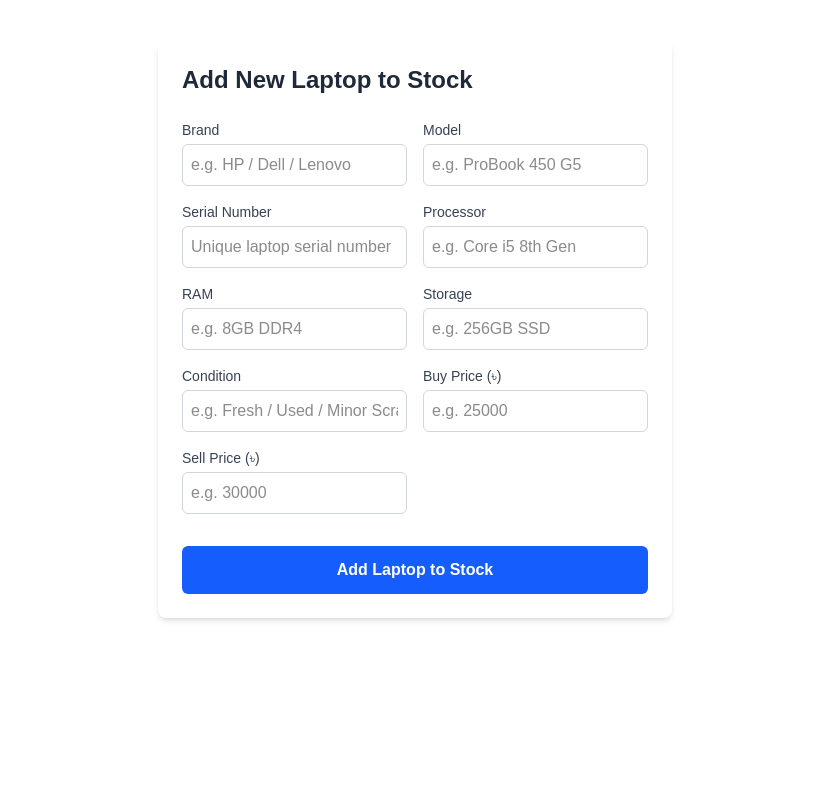
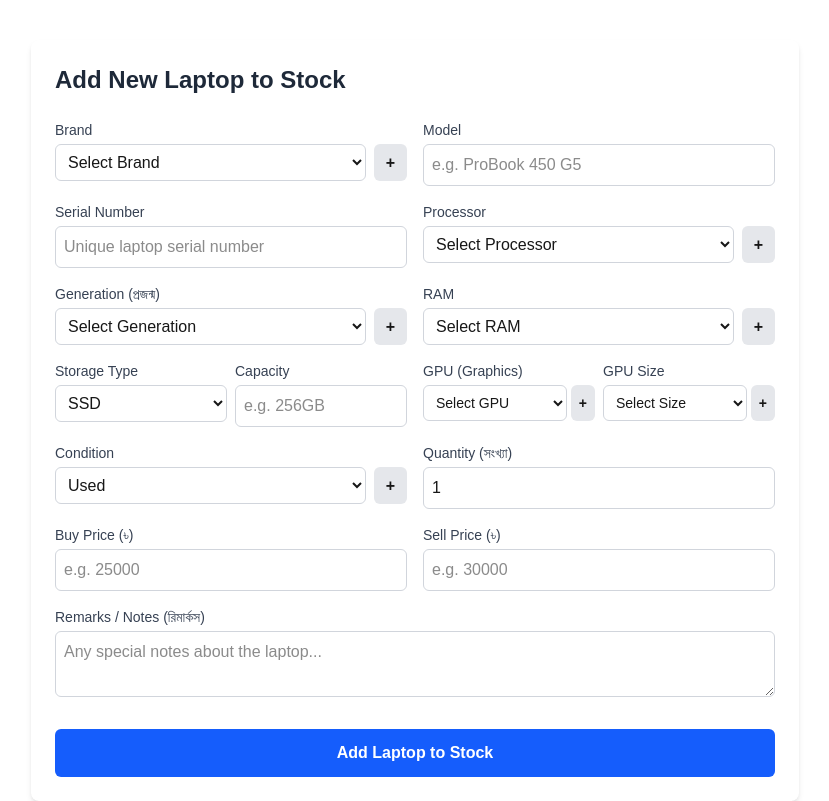
Before and after one commit to naimurbd85/laptop-erp, a Next.js app: page /inventory/new in a window 1280 px wide. Shown: the whole page, without its empty margins (225-1054 px from the left). Built offline with nearby package versions, Linux system fonts and the light colour scheme.

Commit message:
app/inventory/new/page.tsx

```diff
--- a/app/inventory/new/page.tsx
+++ b/app/inventory/new/page.tsx
@@ -8,22 +8,52 @@ export default function NewInventoryPage() {
   const [loading, setLoading] = useState(false)
   const [error, setError] = useState('')
 
+  // Dynamic Options States with Plus (+) support
+  const [brands, setBrands] = useState(['HP', 'Dell', 'Asus', 'Lenovo', 'Acer', 'Apple'])
+  const [processors, setProcessors] = useState(['Core i7', 'Core i5', 'Core i3', 'Celeron', 'Ryzen 7', 'Ryzen 5', 'Ryzen 3'])
+  const [generations, setGenerations] = useState(['4th Gen', '6th Gen', '7th Gen', '8th Gen', '10th Gen', '11th Gen', '12th Gen', '13th Gen'])
+  const [rams, setRams] = useState(['4 GB', '8 GB', '16 GB', '32 GB'])
+  const [gpuTypes, setGpuTypes] = useState(['Intel UHD', 'Intel Iris Xe', 'Nvidia MX150', 'Nvidia GTX 1650', 'Nvidia RTX 3050', 'AMD Radeon'])
+  const [gpuSizes, setGpuSizes] = useState(['128 MB', '2 GB', '4 GB', '6 GB', '8 GB'])
+  const [conditions, setConditions] = useState(['Used', 'Refurbished', 'New'])
+
+  const handleAddOption = (listName: string) => {
+    const newVal = prompt(`Enter new value:`)
+    if (!newVal || !newVal.trim()) return
+    const trimmed = newVal.trim()
+
+    if (listName === 'brand') setBrands(prev => [...prev, trimmed])
+    if (listName === 'processor') setProcessors(prev => [...prev, trimmed])
+    if (listName === 'generation') setGenerations(prev => [...prev, trimmed])
+    if (listName === 'ram') setRams(prev => [...prev, trimmed])
+    if (listName === 'gpuType') setGpuTypes(prev => [...prev, trimmed])
+    if (listName === 'gpuSize') setGpuSizes(prev => [...prev, trimmed])
+    if (listName === 'condition') setConditions(prev => [...prev, trimmed])
+  }
+
   const handleSubmit = async (e: React.FormEvent<HTMLFormElement>) => {
     e.preventDefault()
     setLoading(true)
     setError('')
 
-    const formData = new FormData(e.currentTarget)
+    const form = e.currentTarget
+    const formData = new FormData(form)
     const data = {
       brand: formData.get('brand'),
       model: formData.get('model'),
       serialNumber: formData.get('serialNumber'),
       processor: formData.get('processor'),
+      generation: formData.get('generation'),
       ram: formData.get('ram'),
-      storage: formData.get('storage'),
+      storageType: formData.get('storageType'),
+      storageCapacity: formData.get('storageCapacity'),
+      gpu: formData.get('gpu'),
+      gpuSize: formData.get('gpuSize'),
       condition: formData.get('condition'),
       buyPrice: parseFloat(formData.get('buyPrice') as string),
       sellPrice: parseFloat(formData.get('sellPrice') as string),
+      quantity: parseInt(formData.get('quantity') as string) || 1,
+      remarks: formData.get('remarks'),
     }
 
     try {
@@ -37,6 +67,7 @@ export default function NewInventoryPage() {
       if (!res.ok) throw new Error(result.error || 'Failed to save product')
 
       alert('Laptop added to stock successfully!')
+      form.reset()
       router.push('/inventory')
     } catch (err: any) {
       setError(err.message)
@@ -52,51 +83,141 @@ export default function NewInventoryPage() {
       {error && <div className="mb-4 p-3 bg-red-100 text-red-700 rounded">{error}</div>}
 
       <form onSubmit={handleSubmit} className="grid grid-cols-1 md:grid-cols-2 gap-4">
+        {/* Brand */}
         <div>
           <label className="block text-sm font-medium text-gray-700">Brand</label>
-          <input type="text" name="brand" required placeholder="e.g. HP / Dell / Lenovo" className="mt-1 block w-full p-2 border rounded-md border-gray-300" />
+          <div className="flex gap-2 mt-1">
+            <select name="brand" required className="block w-full p-2 border rounded-md border-gray-300">
+              <option value="">Select Brand</option>
+              {brands.map((b, i) => <option key={i} value={b}>{b}</option>)}
+            </select>
+            <button type="button" onClick={() => handleAddOption('brand')} className="bg-gray-200 px-3 rounded-md hover:bg-gray-300 font-bold">+</button>
+          </div>
         </div>
 
+        {/* Model */}
         <div>
           <label className="block text-sm font-medium text-gray-700">Model</label>
           <input type="text" name="model" required placeholder="e.g. ProBook 450 G5" className="mt-1 block w-full p-2 border rounded-md border-gray-300" />
         </div>
 
+        {/* Serial Number */}
         <div>
           <label className="block text-sm font-medium text-gray-700">Serial Number</label>
           <input type="text" name="serialNumber" required placeholder="Unique laptop serial number" className="mt-1 block w-full p-2 border rounded-md border-gray-300" />
         </div>
 
+        {/* Processor */}
         <div>
           <label className="block text-sm font-medium text-gray-700">Processor</label>
-          <input type="text" name="processor" placeholder="e.g. Core i5 8th Gen" className="mt-1 block w-full p-2 border rounded-md border-gray-300" />
+          <div className="flex gap-2 mt-1">
+            <select name="processor" required className="block w-full p-2 border rounded-md border-gray-300">
+              <option value="">Select Processor</option>
+              {processors.map((p, i) => <option key={i} value={p}>{p}</option>)}
+            </select>
+            <button type="button" onClick={() => handleAddOption('processor')} className="bg-gray-200 px-3 rounded-md hover:bg-gray-300 font-bold">+</button>
+          </div>
         </div>
 
+        {/* Generation */}
+        <div>
+          <label className="block text-sm font-medium text-gray-700">Generation (প্রজন্ম)</label>
+          <div className="flex gap-2 mt-1">
+            <select name="generation" required className="block w-full p-2 border rounded-md border-gray-300">
+              <option value="">Select Generation</option>
+              {generations.map((g, i) => <option key={i} value={g}>{g}</option>)}
+            </select>
+            <button type="button" onClick={() => handleAddOption('generation')} className="bg-gray-200 px-3 rounded-md hover:bg-gray-300 font-bold">+</button>
+          </div>
+        </div>
+
+        {/* RAM */}
         <div>
           <label className="block text-sm font-medium text-gray-700">RAM</label>
-          <input type="text" name="ram" placeholder="e.g. 8GB DDR4" className="mt-1 block w-full p-2 border rounded-md border-gray-300" />
+          <div className="flex gap-2 mt-1">
+            <select name="ram" required className="block w-full p-2 border rounded-md border-gray-300">
+              <option value="">Select RAM</option>
+              {rams.map((r, i) => <option key={i} value={r}>{r}</option>)}
+            </select>
+            <button type="button" onClick={() => handleAddOption('ram')} className="bg-gray-200 px-3 rounded-md hover:bg-gray-300 font-bold">+</button>
+          </div>
         </div>
 
-        <div>
-          <label className="block text-sm font-medium text-gray-700">Storage</label>
-          <input type="text" name="storage" placeholder="e.g. 256GB SSD" className="mt-1 block w-full p-2 border rounded-md border-gray-300" />
+        {/* Storage Type & Capacity */}
+        <div className="grid grid-cols-2 gap-2">
+          <div>
+            <label className="block text-sm font-medium text-gray-700">Storage Type</label>
+            <select name="storageType" required className="mt-1 block w-full p-2 border rounded-md border-gray-300">
+              <option value="SSD">SSD</option>
+              <option value="HDD">HDD</option>
+            </select>
+          </div>
+          <div>
+            <label className="block text-sm font-medium text-gray-700">Capacity</label>
+            <input type="text" name="storageCapacity" required placeholder="e.g. 256GB" className="mt-1 block w-full p-2 border rounded-md border-gray-300" />
+          </div>
         </div>
 
+        {/* GPU Type & Size */}
+        <div className="grid grid-cols-2 gap-2">
+          <div>
+            <label className="block text-sm font-medium text-gray-700">GPU (Graphics)</label>
+            <div className="flex gap-1 mt-1">
+              <select name="gpu" className="block w-full p-2 border rounded-md border-gray-300 text-sm">
+                <option value="">Select GPU</option>
+                {gpuTypes.map((gt, i) => <option key={i} value={gt}>{gt}</option>)}
+              </select>
+              <button type="button" onClick={() => handleAddOption('gpuType')} className="bg-gray-200 px-2 rounded-md hover:bg-gray-300 font-bold text-sm">+</button>
+            </div>
+          </div>
+          <div>
+            <label className="block text-sm font-medium text-gray-700">GPU Size</label>
+            <div className="flex gap-1 mt-1">
+              <select name="gpuSize" className="block w-full p-2 border rounded-md border-gray-300 text-sm">
+                <option value="">Select Size</option>
+                {gpuSizes.map((gs, i) => <option key={i} value={gs}>{gs}</option>)}
+              </select>
+              <button type="button" onClick={() => handleAddOption('gpuSize')} className="bg-gray-200 px-2 rounded-md hover:bg-gray-300 font-bold text-sm">+</button>
+            </div>
+          </div>
+        </div>
+
+        {/* Condition */}
         <div>
           <label className="block text-sm font-medium text-gray-700">Condition</label>
-          <input type="text" name="condition" placeholder="e.g. Fresh / Used / Minor Scratch" className="mt-1 block w-full p-2 border rounded-md border-gray-300" />
+          <div className="flex gap-2 mt-1">
+            <select name="condition" required className="block w-full p-2 border rounded-md border-gray-300">
+              {conditions.map((c, i) => <option key={i} value={c}>{c}</option>)}
+            </select>
+            <button type="button" onClick={() => handleAddOption('condition')} className="bg-gray-200 px-3 rounded-md hover:bg-gray-300 font-bold">+</button>
+          </div>
         </div>
 
+        {/* Quantity */}
+        <div>
+          <label className="block text-sm font-medium text-gray-700">Quantity (সংখ্যা)</label>
+          <input type="number" name="quantity" defaultValue={1} min={1} required className="mt-1 block w-full p-2 border rounded-md border-gray-300" />
+        </div>
+
+        {/* Buy Price */}
         <div>
           <label className="block text-sm font-medium text-gray-700">Buy Price (৳)</label>
           <input type="number" name="buyPrice" required placeholder="e.g. 25000" className="mt-1 block w-full p-2 border rounded-md border-gray-300" />
         </div>
 
+        {/* Sell Price */}
         <div>
           <label className="block text-sm font-medium text-gray-700">Sell Price (৳)</label>
           <input type="number" name="sellPrice" required placeholder="e.g. 30000" className="mt-1 block w-full p-2 border rounded-md border-gray-300" />
         </div>
 
+        {/* Remarks */}
+        <div className="md:col-span-2">
+          <label className="block text-sm font-medium text-gray-700">Remarks / Notes (রিমার্কস)</label>
+          <textarea name="remarks" placeholder="Any special notes about the laptop..." className="mt-1 block w-full p-2 border rounded-md border-gray-300" rows={2}></textarea>
+        </div>
+
+        {/* Submit Button */}
         <div className="md:col-span-2 mt-4">
           <button
             type="submit"
```
